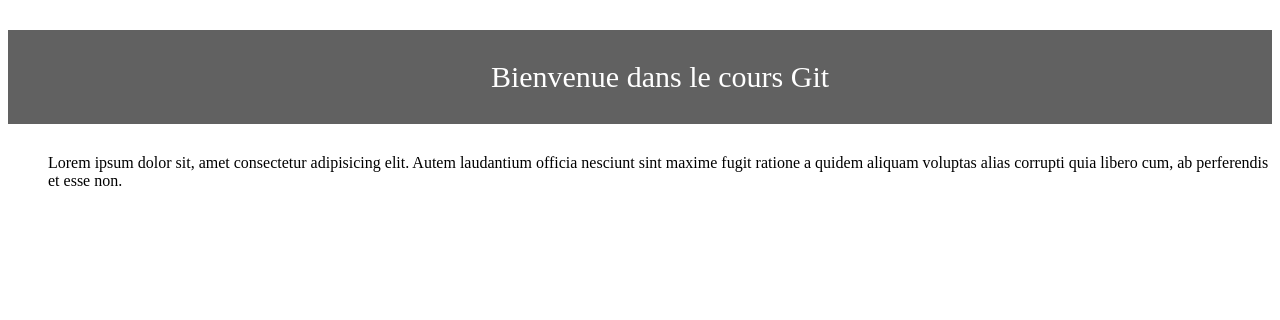
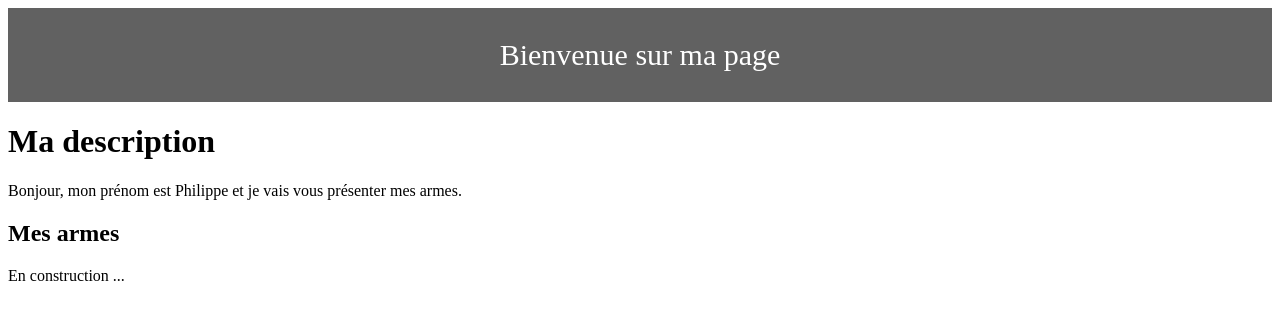
Before and after one commit to pagaric/mon_site_web, a plain HTML site: page index.html in a window 1280 px wide. Drawn offline with Linux system fonts and the light colour scheme.

Commit message:
ajout des armes

```diff
--- a/index.html
+++ b/index.html
@@ -8,12 +8,22 @@
 	<link rel="stylesheet" href="./style.css">
 </head>
 <body>
-	<dir id="top-banner">
-		<p>Bienvenue dans le cours Git</p>
-	</dir>
-	<dir>
-		<p>Lorem ipsum dolor sit, amet consectetur adipisicing elit. Autem laudantium officia nesciunt sint maxime fugit ratione a quidem aliquam voluptas alias corrupti quia libero cum, ab perferendis et esse non.</p>
-	</dir>
+	<!-- titre -->
+	<div id="top-banner">
+		<p>Bienvenue sur ma page</p>
+	</div>
+
+	<!-- description -->
+	<div>
+		<h1>Ma description</h1>
+		<p>Bonjour, mon prénom est Philippe et je vais vous présenter mes armes.</p>
+	</div>
+
+	<!-- armes -->
+	<div>
+		<h2>Mes armes</h2>
+		<p>En construction ...</p>
+	</div>
 
 </body>
 </html>
```
